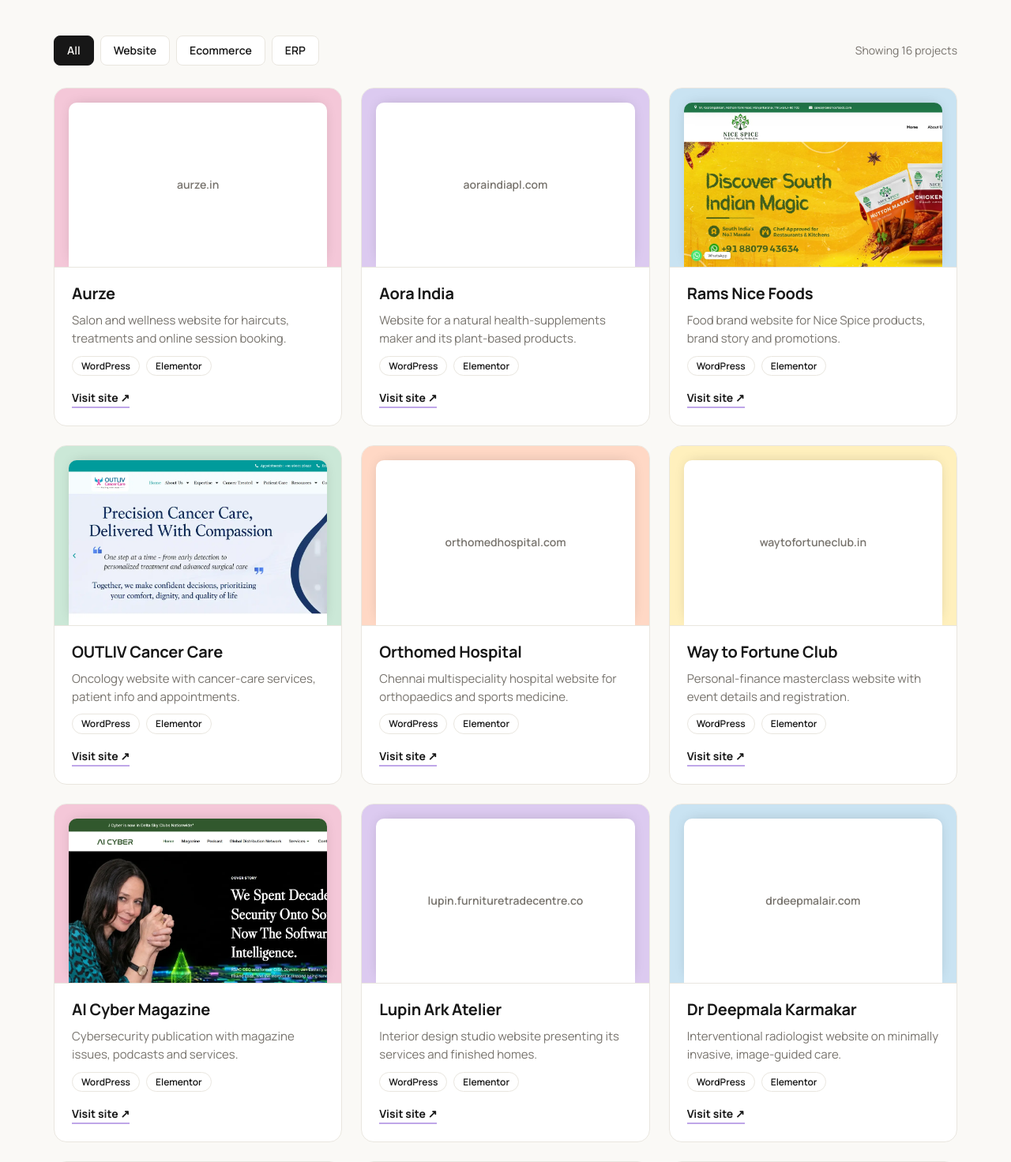
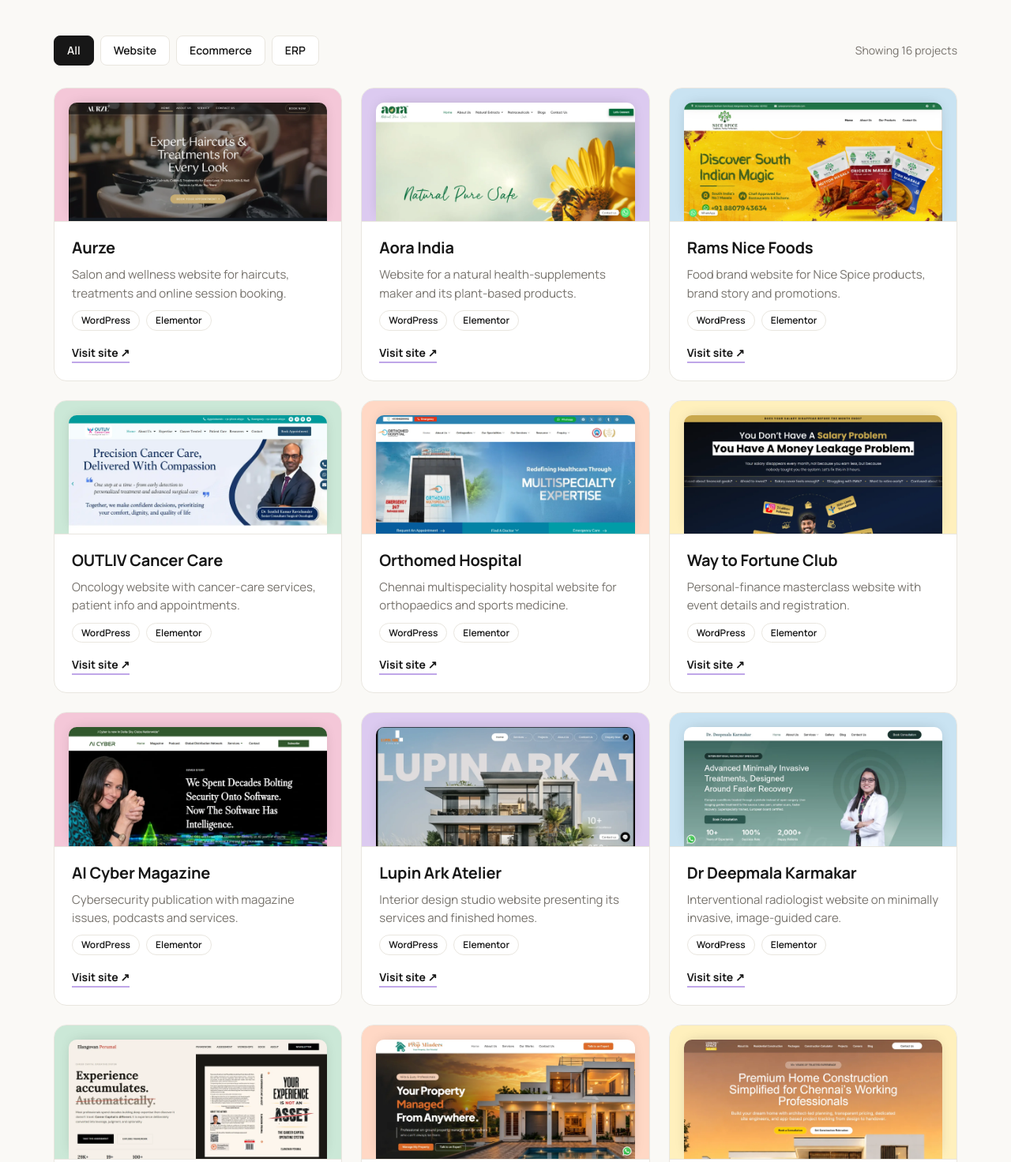
Before and after one commit to Harish1005/Portfolio-Harish, a plain HTML site: page index.html in a window 1280 px wide. Shown: the part 4014-5486 px from the top of the page at 79% size. Drawn offline with Linux system fonts and the light colour scheme; no server answers; a web font is replaced by a local one.

Commit message:
Add screenshots for the eight new website projects
Aurze, Aora India, Orthomed Hospital, Way to Fortune Club, Lupin Ark
Atelier, Dr Deepmala Karmakar, Propminders and Urban Space Builders,
converted to 1500px WebP (about 450 KB together, from 7 MB of PNG).

The card image area now matches the screenshots' ~2.18:1 shape, so
every screenshot shows in full instead of being cropped.

Co-Authored-By: Claude Opus 5.5 <noreply@anthropic.com>

```diff
--- a/css/style.css
+++ b/css/style.css
@@ -1005,10 +1005,9 @@ section {
    display: none
 }
 
-/* image area: the screenshot sits in a pastel frame, cropped from the top of the page */
+/* image area: the screenshot sits whole in a pastel frame (screenshots are 1500 wide, ~2.18:1) */
 .pi {
    display: block;
-   aspect-ratio: 16/10;
    padding: 18px 18px 0;
    background: var(--hv);
    border-bottom: 1px solid var(--ln);
@@ -1020,7 +1019,8 @@ section {
 .pi .ph {
    display: block;
    width: 100%;
-   height: 100%;
+   height: auto;
+   aspect-ratio: 1500/689;
    border-radius: 10px 10px 0 0;
    box-shadow: 0 -2px 18px -8px rgba(23, 23, 23, .3);
    transition: transform .4s cubic-bezier(.2, .7, .2, 1)
--- a/index.html
+++ b/index.html
@@ -315,7 +315,7 @@
             </div>
             <div class="pg cy">
                <article class="pj rv" data-cat="website">
-                  <a class="pi" href="https://aurze.in/" target="_blank" rel="noopener" tabindex="-1" aria-hidden="true"><span class="ph">aurze.in</span></a>
+                  <a class="pi" href="https://aurze.in/" target="_blank" rel="noopener" tabindex="-1" aria-hidden="true"><img src="assets/images/projects/aurze.webp" alt="" width="1500" height="690" loading="lazy" decoding="async"></a>
                   <div class="pd">
                      <h3>Aurze</h3>
                      <p>Salon and wellness website for haircuts, treatments and online session booking.</p>
@@ -324,7 +324,7 @@
                   </div>
                </article>
                <article class="pj rv" data-cat="website">
-                  <a class="pi" href="https://aoraindiapl.com/" target="_blank" rel="noopener" tabindex="-1" aria-hidden="true"><span class="ph">aoraindiapl.com</span></a>
+                  <a class="pi" href="https://aoraindiapl.com/" target="_blank" rel="noopener" tabindex="-1" aria-hidden="true"><img src="assets/images/projects/aora-india.webp" alt="" width="1500" height="690" loading="lazy" decoding="async"></a>
                   <div class="pd">
                      <h3>Aora India</h3>
                      <p>Website for a natural health-supplements maker and its plant-based products.</p>
@@ -351,7 +351,7 @@
                   </div>
                </article>
                <article class="pj rv" data-cat="website">
-                  <a class="pi" href="https://orthomedhospital.com/" target="_blank" rel="noopener" tabindex="-1" aria-hidden="true"><span class="ph">orthomedhospital.com</span></a>
+                  <a class="pi" href="https://orthomedhospital.com/" target="_blank" rel="noopener" tabindex="-1" aria-hidden="true"><img src="assets/images/projects/orthomed-hospital.webp" alt="" width="1500" height="689" loading="lazy" decoding="async"></a>
                   <div class="pd">
                      <h3>Orthomed Hospital</h3>
                      <p>Chennai multispeciality hospital website for orthopaedics and sports medicine.</p>
@@ -360,7 +360,7 @@
                   </div>
                </article>
                <article class="pj rv" data-cat="website">
-                  <a class="pi" href="https://waytofortuneclub.in/" target="_blank" rel="noopener" tabindex="-1" aria-hidden="true"><span class="ph">waytofortuneclub.in</span></a>
+                  <a class="pi" href="https://waytofortuneclub.in/" target="_blank" rel="noopener" tabindex="-1" aria-hidden="true"><img src="assets/images/projects/way-to-fortune-club.webp" alt="" width="1500" height="691" loading="lazy" decoding="async"></a>
                   <div class="pd">
                      <h3>Way to Fortune Club</h3>
                      <p>Personal-finance masterclass website with event details and registration.</p>
@@ -378,7 +378,7 @@
                   </div>
                </article>
                <article class="pj rv" data-cat="website">
-                  <a class="pi" href="https://lupin.furnituretradecentre.co/" target="_blank" rel="noopener" tabindex="-1" aria-hidden="true"><span class="ph">lupin.furnituretradecentre.co</span></a>
+                  <a class="pi" href="https://lupin.furnituretradecentre.co/" target="_blank" rel="noopener" tabindex="-1" aria-hidden="true"><img src="assets/images/projects/lupin-ark-atelier.webp" alt="" width="1500" height="691" loading="lazy" decoding="async"></a>
                   <div class="pd">
                      <h3>Lupin Ark Atelier</h3>
                      <p>Interior design studio website presenting its services and finished homes.</p>
@@ -387,7 +387,7 @@
                   </div>
                </article>
                <article class="pj rv" data-cat="website">
-                  <a class="pi" href="https://drdeepmalair.com/" target="_blank" rel="noopener" tabindex="-1" aria-hidden="true"><span class="ph">drdeepmalair.com</span></a>
+                  <a class="pi" href="https://drdeepmalair.com/" target="_blank" rel="noopener" tabindex="-1" aria-hidden="true"><img src="assets/images/projects/dr-deepmala-karmakar.webp" alt="" width="1500" height="690" loading="lazy" decoding="async"></a>
                   <div class="pd">
                      <h3>Dr Deepmala Karmakar</h3>
                      <p>Interventional radiologist website on minimally invasive, image-guided care.</p>
@@ -405,7 +405,7 @@
                   </div>
                </article>
                <article class="pj rv" data-cat="website">
-                  <a class="pi" href="https://propminders.com/" target="_blank" rel="noopener" tabindex="-1" aria-hidden="true"><span class="ph">propminders.com</span></a>
+                  <a class="pi" href="https://propminders.com/" target="_blank" rel="noopener" tabindex="-1" aria-hidden="true"><img src="assets/images/projects/propminders.webp" alt="" width="1500" height="689" loading="lazy" decoding="async"></a>
                   <div class="pd">
                      <h3>Propminders</h3>
                      <p>Property-management website for buying, selling, rentals and property care.</p>
@@ -414,7 +414,7 @@
                   </div>
                </article>
                <article class="pj rv" data-cat="website">
-                  <a class="pi" href="https://usbhome.drawlead.com/" target="_blank" rel="noopener" tabindex="-1" aria-hidden="true"><span class="ph">usbhome.drawlead.com</span></a>
+                  <a class="pi" href="https://usbhome.drawlead.com/" target="_blank" rel="noopener" tabindex="-1" aria-hidden="true"><img src="assets/images/projects/urban-space-builders.webp" alt="" width="1500" height="689" loading="lazy" decoding="async"></a>
                   <div class="pd">
                      <h3>Urban Space Builders</h3>
                      <p>Chennai home-construction website with transparent pricing and planning.</p>
```
Also changed, not shown: assets/images/projects/aora-india.webp (added), assets/images/projects/aurze.webp (added), assets/images/projects/dr-deepmala-karmakar.webp (added), assets/images/projects/lupin-ark-atelier.webp (added), assets/images/projects/orthomed-hospital.webp (added), assets/images/projects/propminders.webp (added), assets/images/projects/urban-space-builders.webp (added), assets/images/projects/way-to-fortune-club.webp (added).
